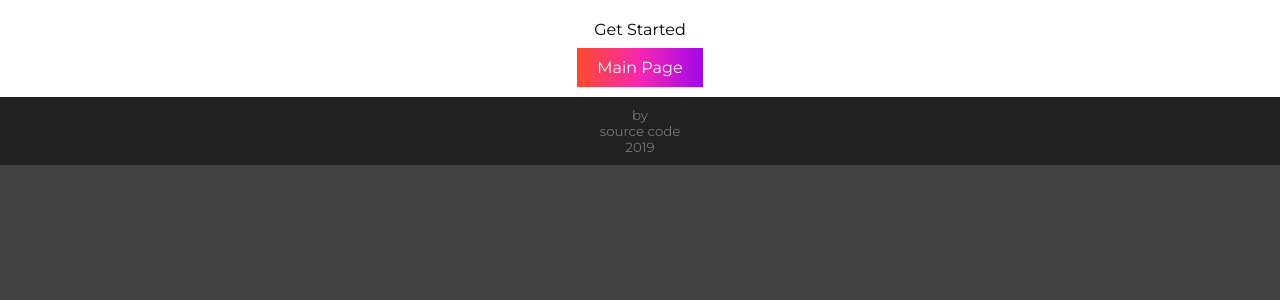
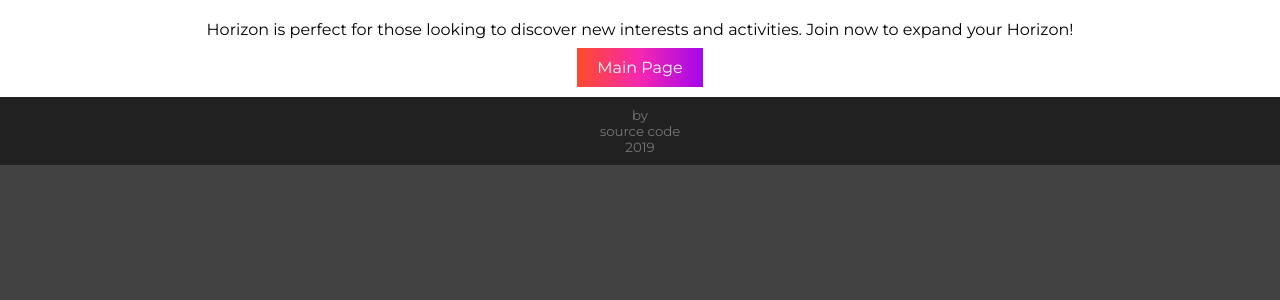
Before and after one commit to zrschool/horizon, a Python web app: template templates/get-started.html in a window 1280 px wide. Shown: the part 46-346 px from the top of the page. Run offline with Jinja, Linux system fonts and the light colour scheme; the template is opened without the code that fills it, so the values that code supplies are empty.

Commit message:
templates/get-started.html

```diff
--- a/templates/get-started.html
+++ b/templates/get-started.html
@@ -13,7 +13,7 @@
     </div>
     <div id="body">
       <div id="getstarted">
-        Get Started
+        Horizon is perfect for those looking to discover new interests and activities. Join now to expand your Horizon!
         <br><br>
         <div>
           <a href="main" class="button">Main Page</a>
```
